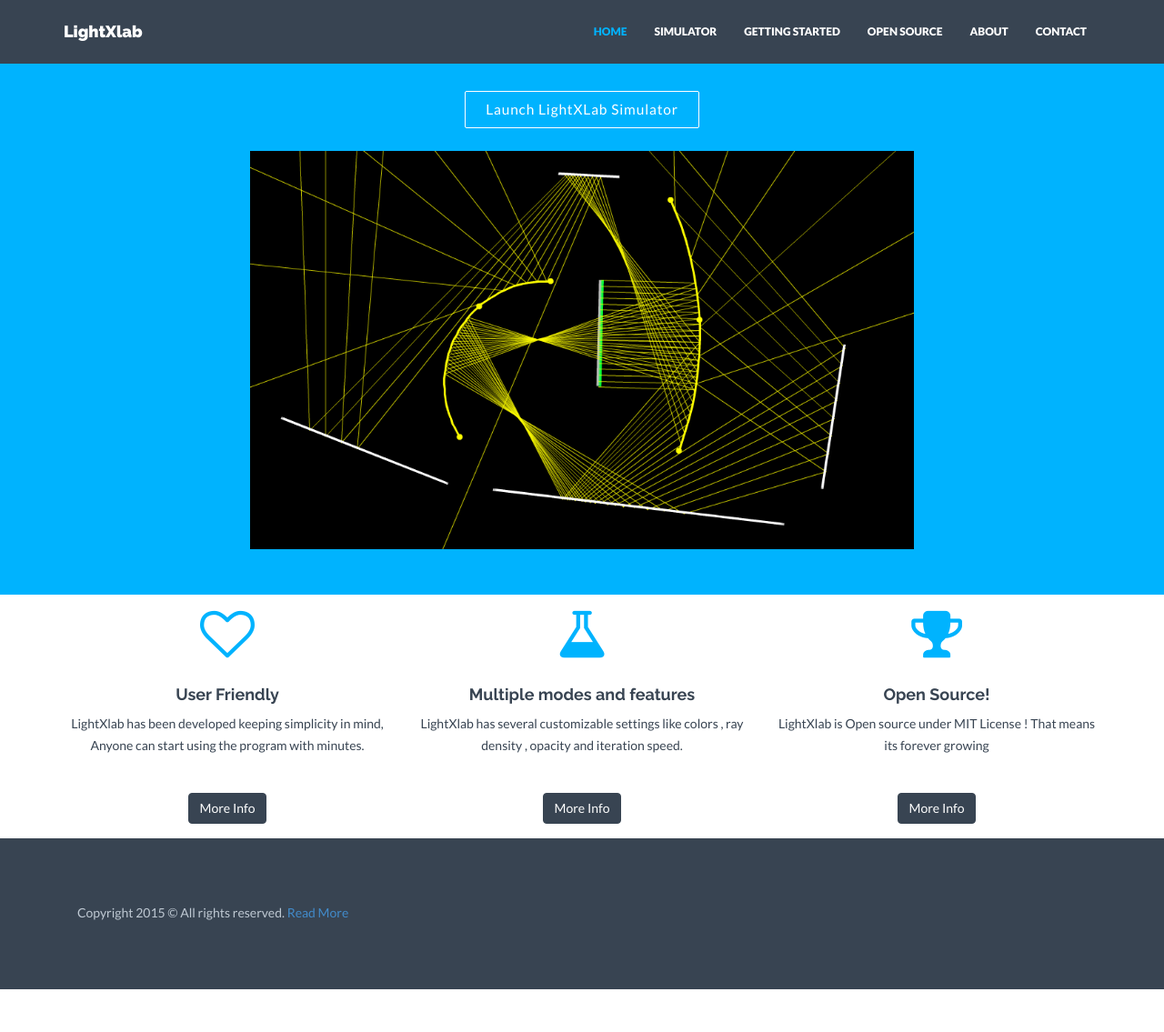
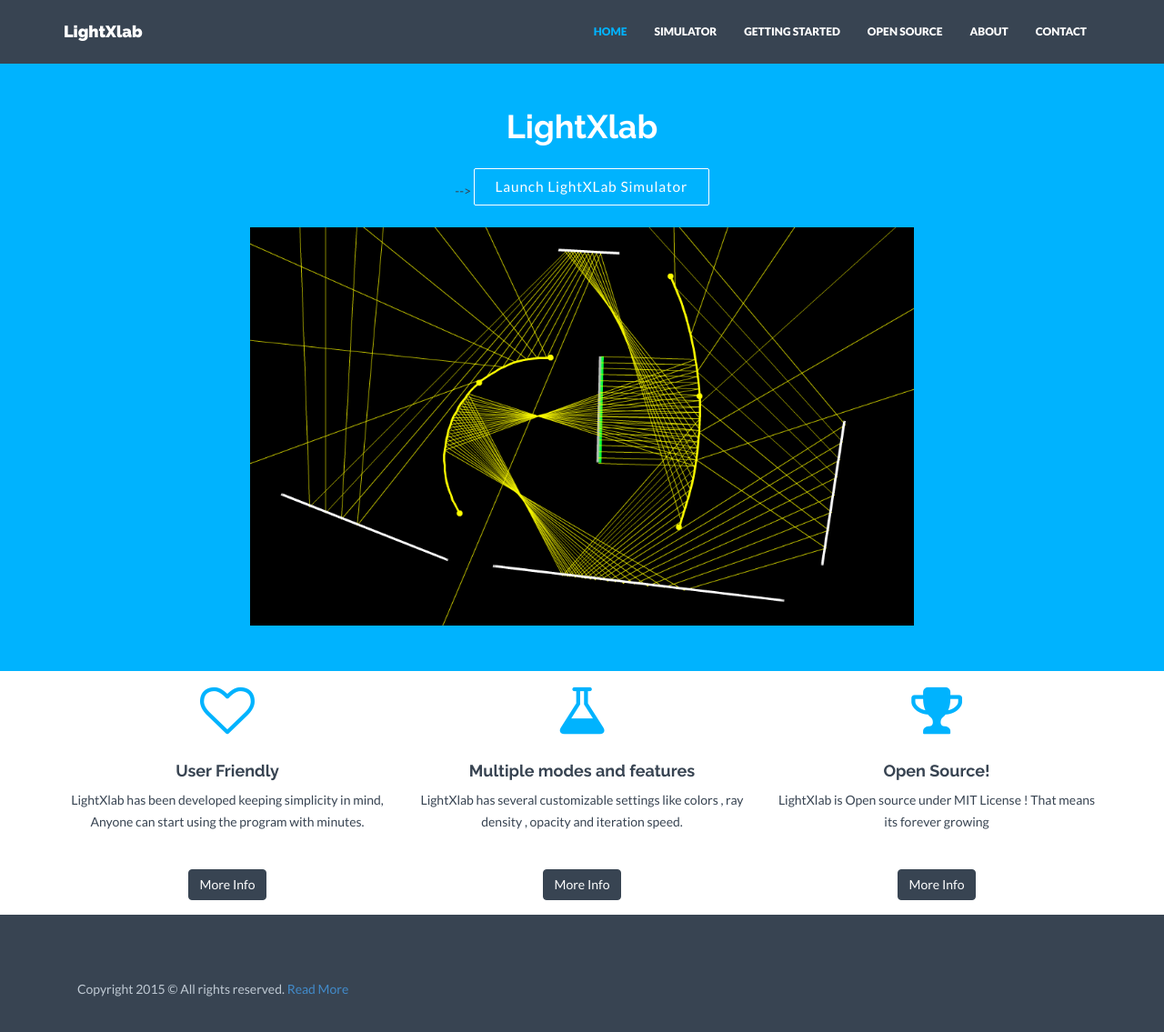
Before and after one commit to satu0king/LightXlab, a Jekyll site: the page built from index.html, in a window 1280 px wide and 1172 px high. Shown: the top 1135 px of the window at 91% size. Built offline with Jekyll 4.4.1, drawn with Linux system fonts in a browser that asks for light colours; nearby versions of some CDN libraries.

Commit message:
Update index.html

```diff
--- a/index.html
+++ b/index.html
@@ -7,7 +7,7 @@
     <div class="container">
         <div class="row"
             <div class="col-lg-8 col-lg-offset-2">
-            <!--h1> Launch Simulator </h1>-->
+            <h1> LightXlab </h1>-->
                 <a href="{{ "/simulator" | prepend: site.baseurl }}" class="btn btn-theme btn-outline btn-lg dmbutton">Launch LightXLab Simulator</a></p>
             </div>
             <div class="col-lg-8 col-lg-offset-2 himg">
```
